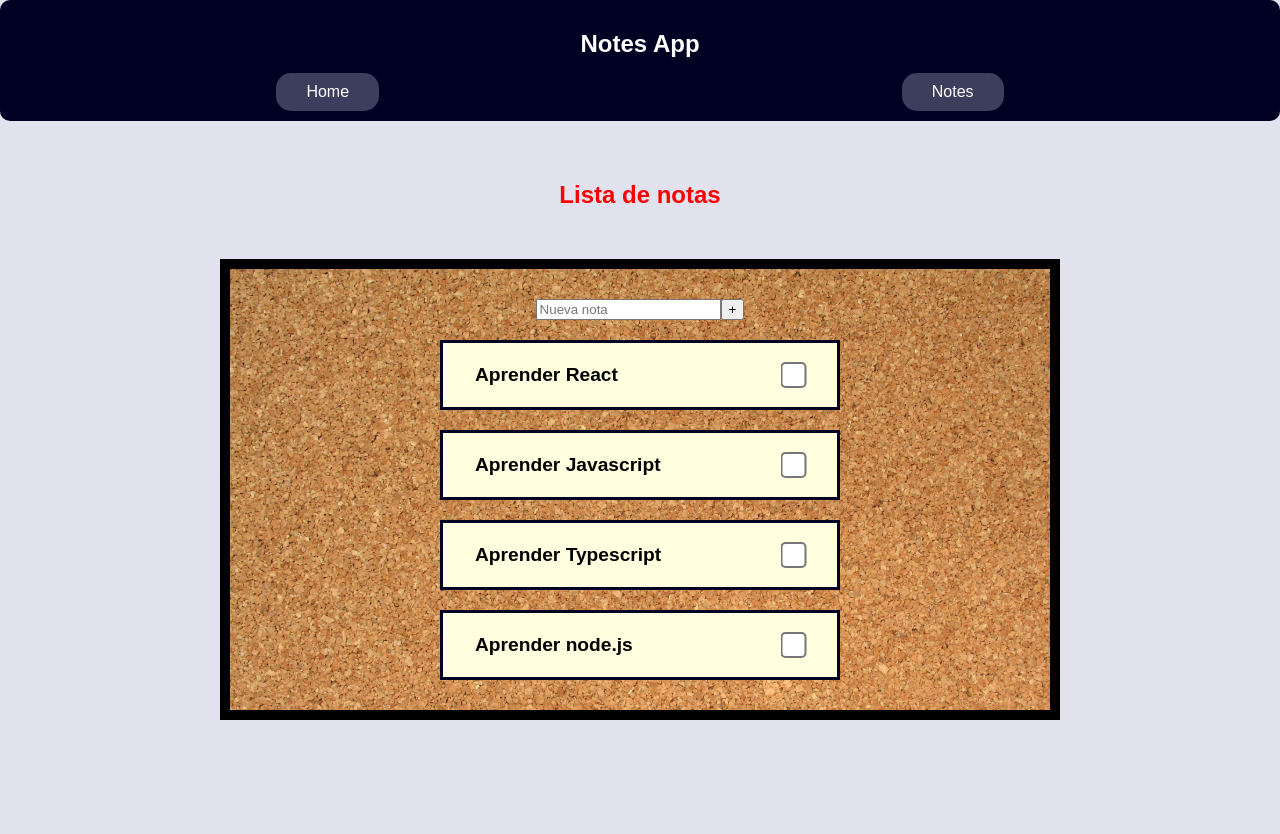
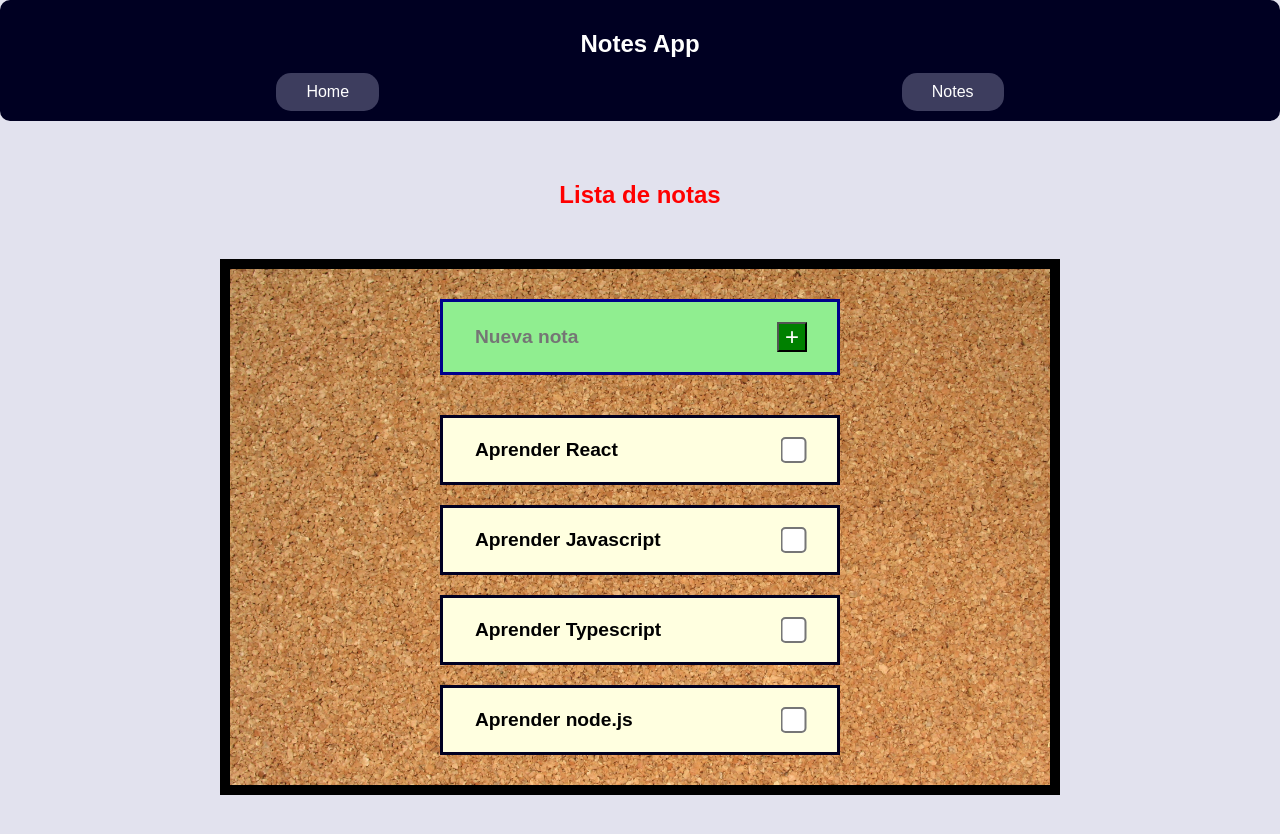
Before and after one commit to DanielGuzmanV/React-Proyecto-NotesApp, a React (Vite) app: page /notes in a window 1280 px wide. Before the commit the page ends 800 px from the top, so only its background shows below. Built offline with nearby package versions, Linux system fonts and the light colour scheme.

Commit message:
se crearon estilos para CreateNote

```diff
--- /dev/null
+++ b/src/components/CreateNote.css
@@ -0,0 +1,42 @@
+.note-form {
+  width: 400px;
+  background-color: lightgreen;
+  border: 3px solid darkblue;
+  padding: 20px 30px;
+  margin-bottom: 20px;
+  display: flex;
+  justify-content: space-between;
+  transition: all 0.2s;
+
+  .note-title {
+    background-color: transparent;
+    border: none;
+    width: 300px;
+    font-size: 1.2rem;
+    font-weight: bold;
+  }
+
+  .create-btn {
+    width: 30px;
+    height: 30px;
+    font-size: 1.5rem;
+    background-color: green;
+    color: white;
+    display: flex;
+    align-items: center;
+  }
+
+  .create-btn:hover {
+    background-color: darkgreen;
+  }
+
+  .create-btn:active {
+    background-color: green;
+  }
+
+}
+
+.note-form:hover {
+  border: 3px solid black;
+  box-shadow: 0 0 10px;
+}
--- a/src/components/CreateNote.jsx
+++ b/src/components/CreateNote.jsx
@@ -1,5 +1,6 @@
 import { useContext, useState } from "react"
 import { NoteContext } from "../context/notecontext"
+import './CreateNote.css'
 
 function CreateNote() {
   const {addNewNotes} = useContext(NoteContext);
```
